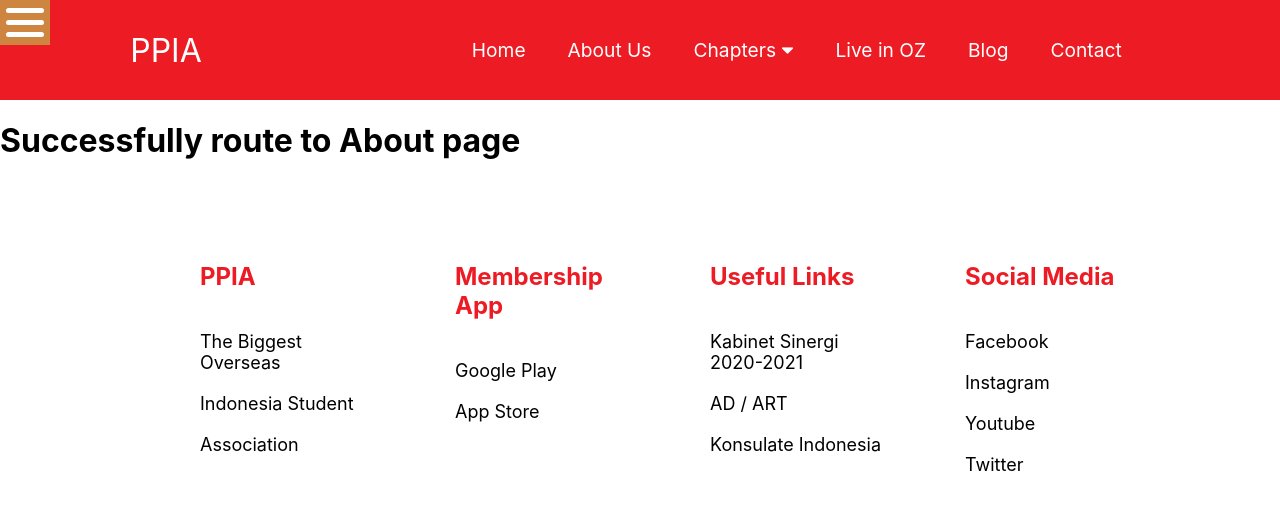
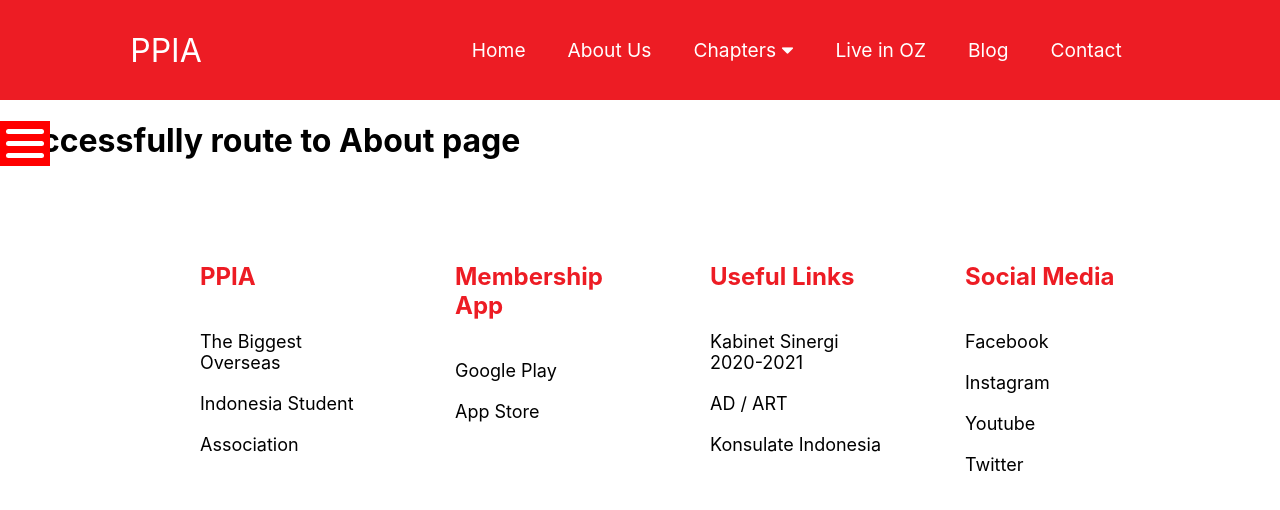
Before and after one commit to ppiaustralia/projectelementalfrontend, a React (Create React App) app in the folder projectelementalreactapp/: page /about in a window 1280 px wide. Shown: the top 510 px of the page. Built offline with nearby package versions, Linux system fonts and the light colour scheme.

Commit message:
Happy CNY 2021

```diff
--- a/projectelementalreactapp/src/pages/about/Sidebar.css
+++ b/projectelementalreactapp/src/pages/about/Sidebar.css
@@ -1,10 +1,10 @@
 .sidebar {
     position: fixed;
-    top: 0;
+    top: inherit;
     left: -300px;
     width: 300px;
     height: 100%;
-    background-color: peru;
+    background-color: red;
     transition: left 300ms ease-out;
   }
   .sidebar.active {
@@ -32,7 +32,7 @@
     width: 50px;
     position: absolute;
     right: -50px;
-    background-color: peru;
+    background-color: red;
   }
 
   .hamburger:after,
```
